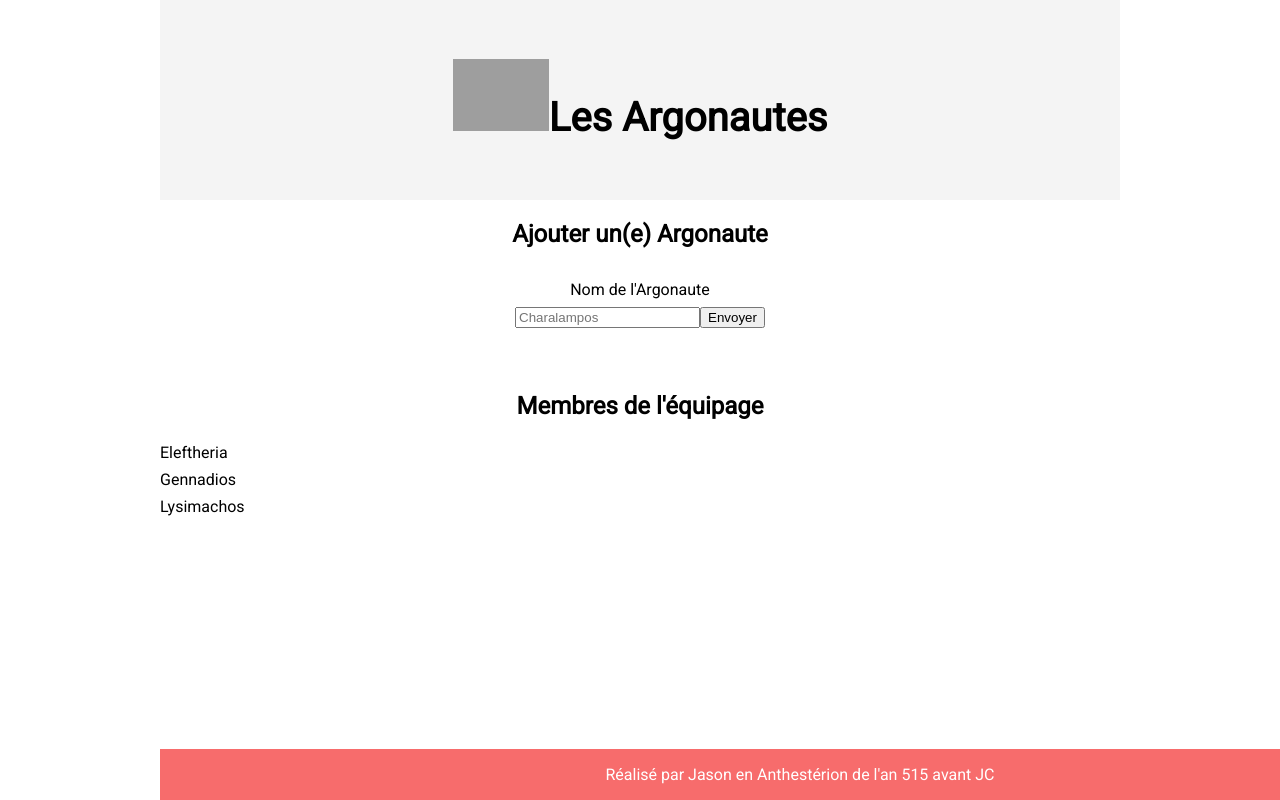
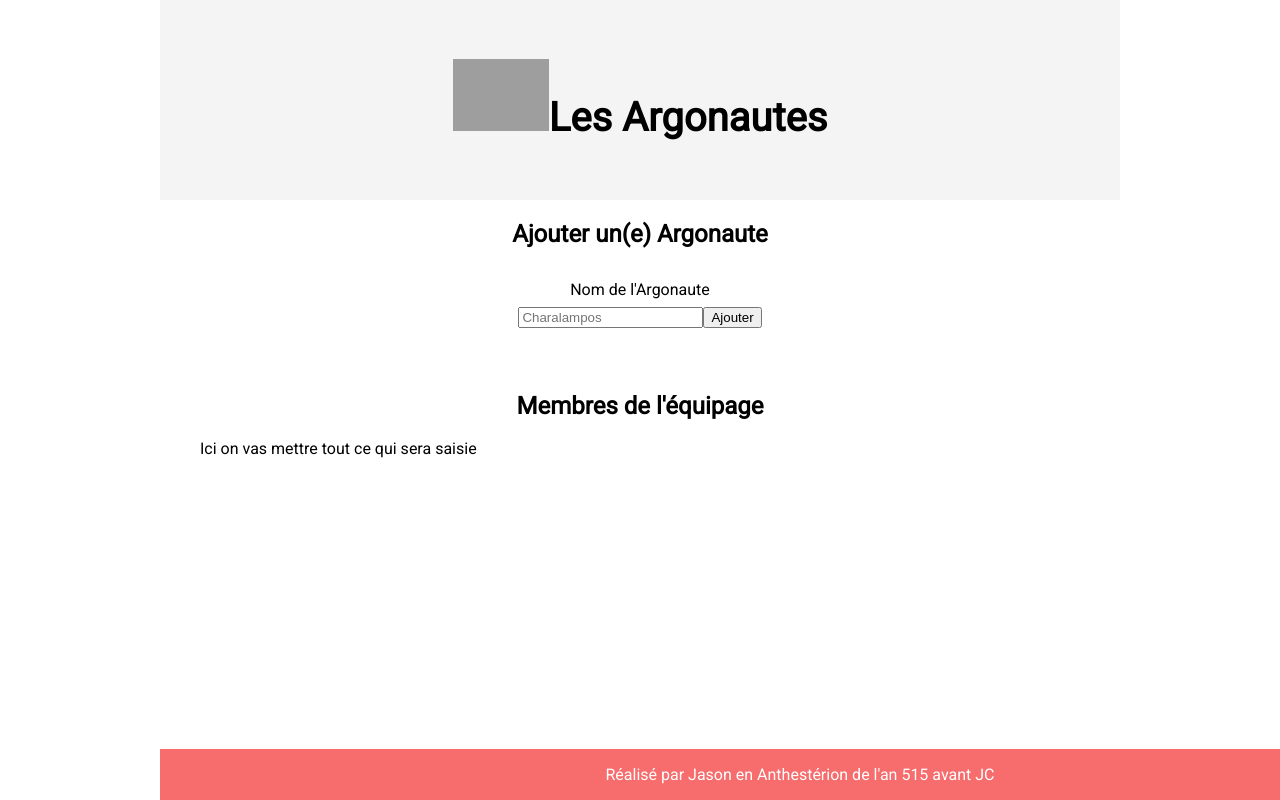
Before and after one commit to FidelysNadison/ChallengeWildCodeSchool, a React (Create React App) app in the folder les-argonautes/: page / in a window 1280 px wide. Shown: the top 800 px of the page. Built offline with nearby package versions, Linux system fonts and the light colour scheme; grey boxes are pictures that could not be loaded.

Commit message:
pas grand chose

```diff
--- a/les-argonautes/src/App.js
+++ b/les-argonautes/src/App.js
@@ -4,14 +4,13 @@ import Footer from "./components/Footer";
 import Createargonautes from "./components/Createargonautes";
 import Liste from "./components/Liste";
 
-
 export default function App() {
     return (
       <main>
         <Header/>
-        <Footer/>
         <Createargonautes/>
         <Liste/>
+        <Footer/>
       </main>
     );
   }
--- a/les-argonautes/src/components/Createargonautes.js
+++ b/les-argonautes/src/components/Createargonautes.js
@@ -4,10 +4,10 @@ export default function Createargonautes() {
   return (
     <main>
       <h2>Ajouter un(e) Argonaute</h2>
-      <form class="new-member-form">
-        <label for="name">Nom de l&apos;Argonaute</label>
+      <form class="new-member-form" method="GET">
+        <label  for="name">Nom de l&apos;Argonaute </label>
         <input id="name" name="name" type="text" placeholder="Charalampos" />
-        <button type="submit">Envoyer</button>
+        <button type="submit">Ajouter</button>
       </form>
     </main>
   );
--- a/les-argonautes/src/components/Liste.js
+++ b/les-argonautes/src/components/Liste.js
@@ -4,11 +4,9 @@ export default function Liste() {
   return (
     <main>
       <h2>Membres de l'équipage</h2>
-      <section class="member-list">
-        <div class="member-item">Eleftheria</div>
-        <div class="member-item">Gennadios</div>
-        <div class="member-item">Lysimachos</div>
-      </section>
+        <ul>
+            <p>Ici on vas mettre tout ce qui sera saisie </p>
+        </ul>
     </main>
   );
 }
```
